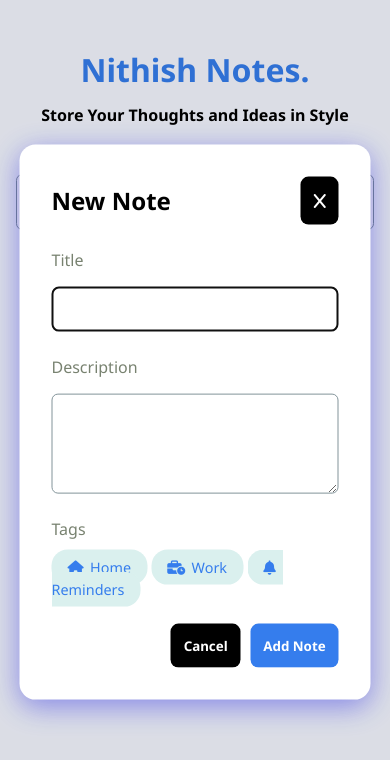
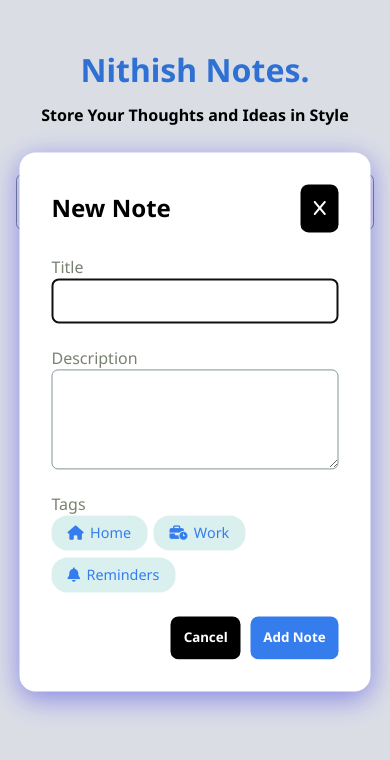
Before and after one commit to nithish2605/notes-app, a plain HTML site: page index.html in a window 390 px wide. Both pictures are taken after typing "Sample" into the empty fields and a click on the button "Add Note". Drawn offline with Linux system fonts and the light colour scheme.

Commit message:
small ui fix in mobile design

```diff
--- a/css/style.css
+++ b/css/style.css
@@ -18,7 +18,7 @@
 
 body {
     background-color: var(--color-light);
-    padding: 0rem 1rem;
+    padding: 0rem 1rem 1rem 1rem;
 }
 
 header {
@@ -83,7 +83,6 @@ dialog[open] {
 }
 
 .form-group label {
-    margin-bottom: 1rem;
     color: var(--color-text-grey);
 }
 
@@ -286,6 +285,12 @@ textarea {
         font-size: 0.6rem;
     }
 
+    .category-tabs{
+        display: flex;
+        flex-wrap: wrap;
+        gap: 0.4rem;
+    }
+
     .action-container {
         flex-direction: column-reverse;
         gap: 1rem;
```
